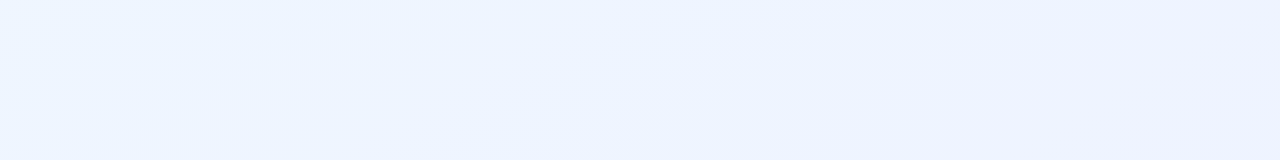
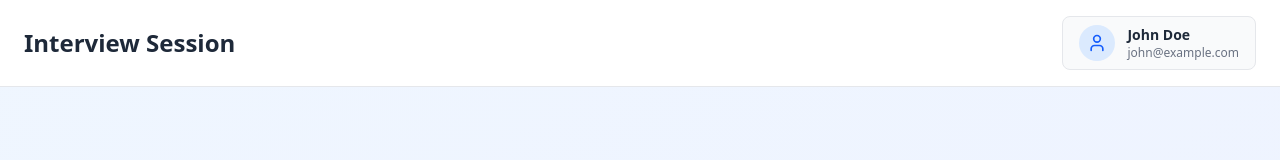
Before and after one commit to naman-1905/AI-Interview-Platform, a React (Vite) app in the folder frontend/: page /queue in a window 1280 px wide. Shown: the top 160 px of the page. Built offline with nearby package versions, Linux system fonts and the light colour scheme; no server answers.

Commit message:
Add Navbar component to QueuePage for improved navigation

```diff
--- a/frontend/src/pages/QueuePage.jsx
+++ b/frontend/src/pages/QueuePage.jsx
@@ -1,9 +1,11 @@
 import React from 'react'
+import Navbar from '../components/Navbar'
 import WaitingArea from '../components/WaitingRoom'
 
 function QueuePage() {
   return (
     <div>
+      <Navbar/>
       <WaitingArea/>
     </div>
   )
```
